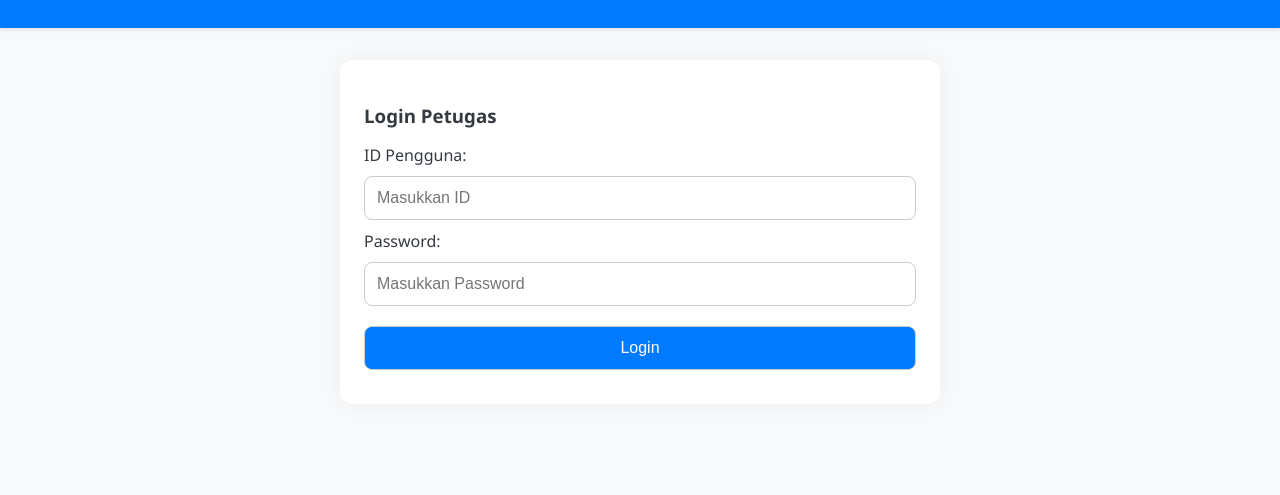
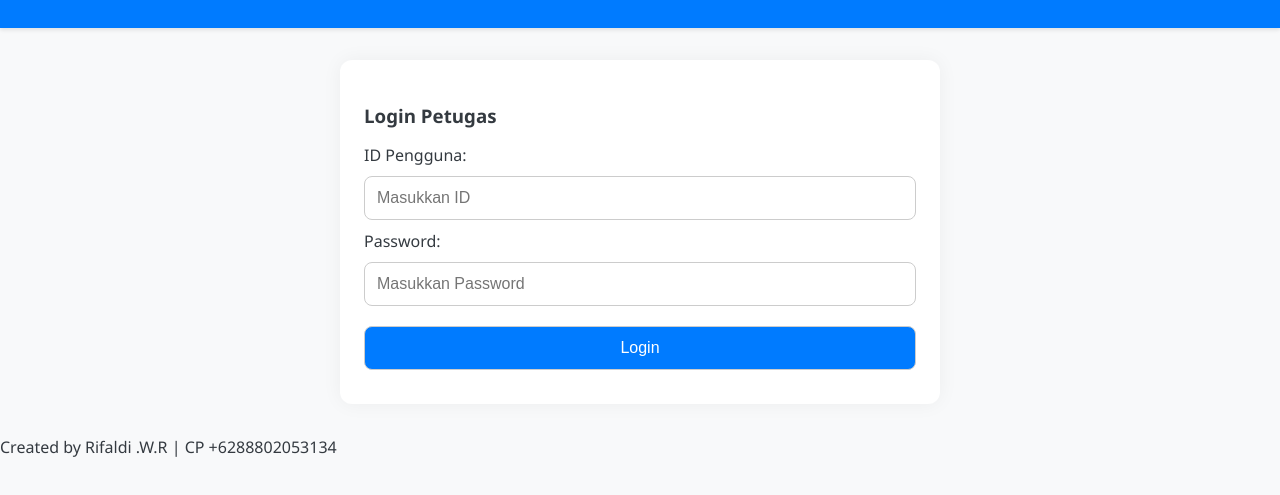
Before and after one commit to rievxsploit/I201security, a plain HTML site: page index.html in a window 1280 px wide. Shown: the part 73-568 px from the top of the page. Drawn offline with Linux system fonts and the light colour scheme.

Commit message:
Update index.html

```diff
--- a/index.html
+++ b/index.html
@@ -144,7 +144,11 @@
   </table>
 </div>
 
-  </div>  <script>
+  </div>
+  <footer>
+    Created by Rifaldi .W.R | CP +6288802053134
+  </footer>
+  <script>
     const users = [
       { id: "petugas1", password: "1234" },
       { id: "petugas2", password: "1234" },
```
